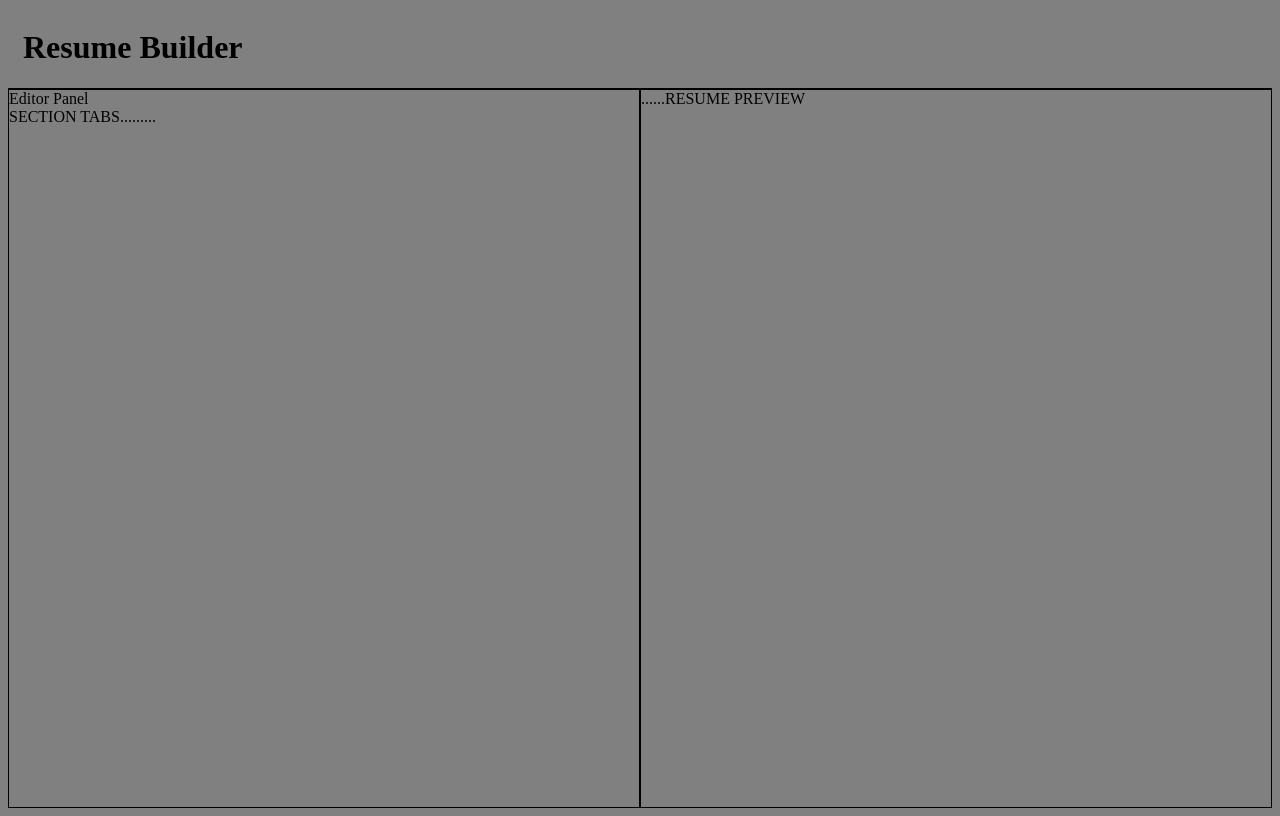
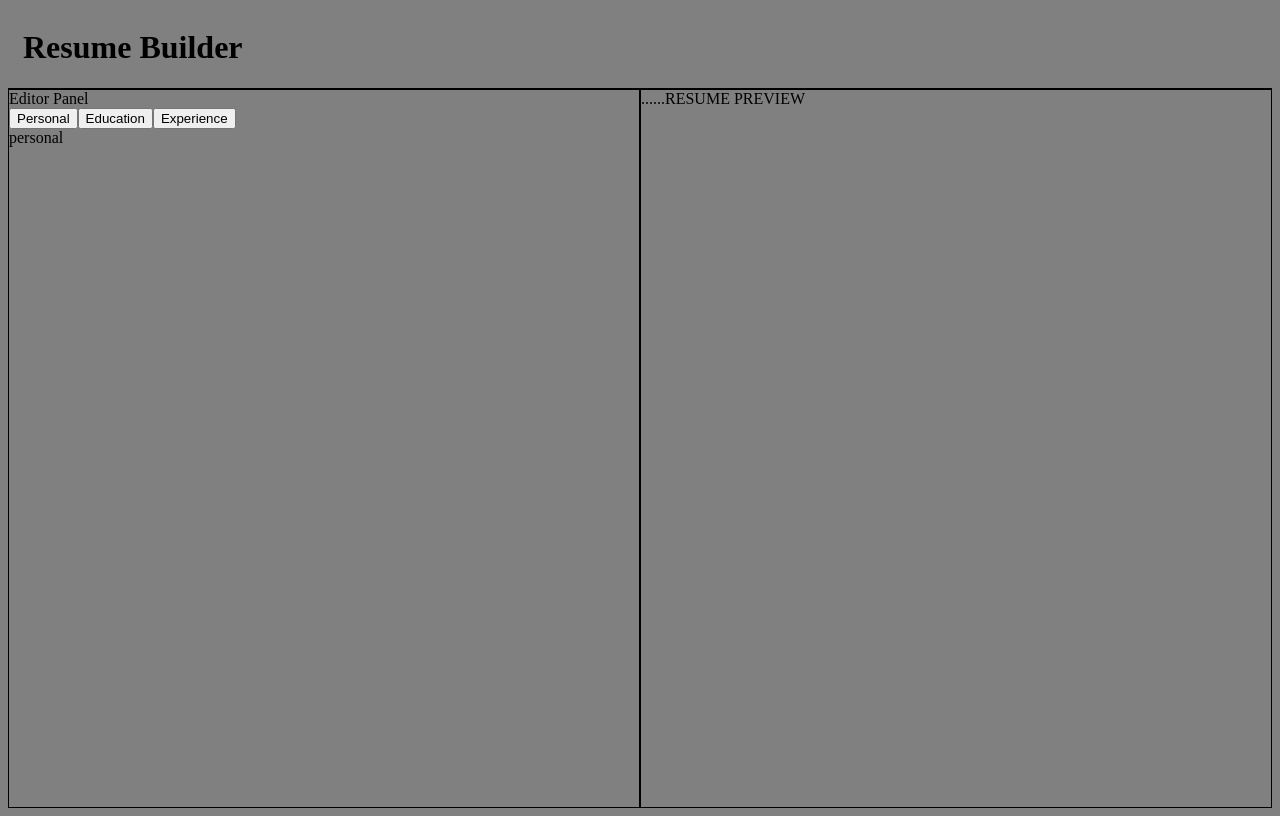
Before and after one commit to anuragmaganti/ResumeLoomr, a React (Vite) app: page / in a window 1280 px wide. Built offline with nearby package versions, Linux system fonts and the light colour scheme.

Commit message:
added logic to toggle selected form on button press

```diff
--- a/src/App.jsx
+++ b/src/App.jsx
@@ -1,4 +1,4 @@
-import { Children, useState } from 'react'
+import { useState } from 'react'
 import './App.css'
 import Header from './components/header';
 import ResumePreview from './components/resumePreview';
@@ -12,7 +12,7 @@ function App() {
     <div className="app">
       <Header></Header>
       <div className="main">
-        <EditorPanel></EditorPanel>
+        <EditorPanel activeTab={activeTab} setActiveTab={setActiveTab}></EditorPanel>
         <ResumePreview></ResumePreview>
       </div>
     </div>
--- a/src/components/editorPanel.jsx
+++ b/src/components/editorPanel.jsx
@@ -1,10 +1,15 @@
 import SectionTabs from "./sectionTabs"
 
-export default function EditorPanel() {
+export default function EditorPanel({activeTab,setActiveTab}) {
     return (
         <div>
             <div>Editor Panel</div>
-            <SectionTabs></SectionTabs>
+            <SectionTabs activeTab={activeTab} setActiveTab={setActiveTab}></SectionTabs>
+
+            {activeTab === "personal" && <div>personal</div>}
+            {activeTab === "education" && <div>education</div>}
+            {activeTab === "experience" && <div>experience</div>}
+
         </div>
-    )
+    );
 };
--- a/src/components/sectionTabs.jsx
+++ b/src/components/sectionTabs.jsx
@@ -1,5 +1,9 @@
-export default function SectionTabs() {
+export default function SectionTabs({activeTab, setActiveTab}) {
     return(
-        <div>SECTION TABS.........</div>
+        <div>
+            <button onClick={()=>setActiveTab("personal")}>Personal</button>
+            <button onClick={()=>setActiveTab("education")}>Education</button>
+            <button onClick={()=>setActiveTab("experience")}>Experience</button>
+        </div>
     )
 }
```
